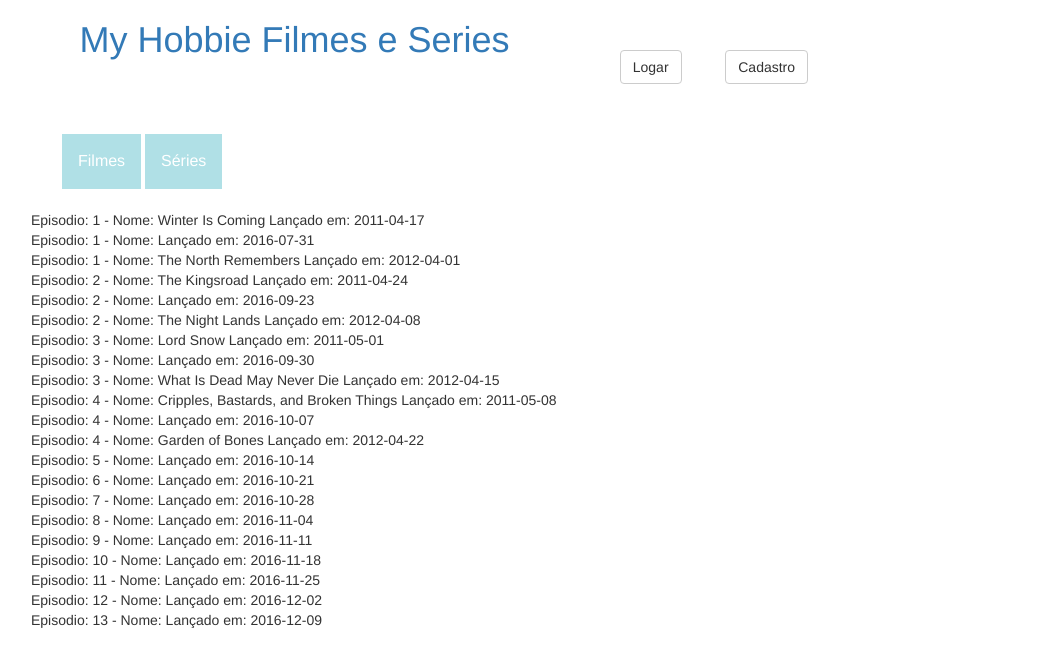
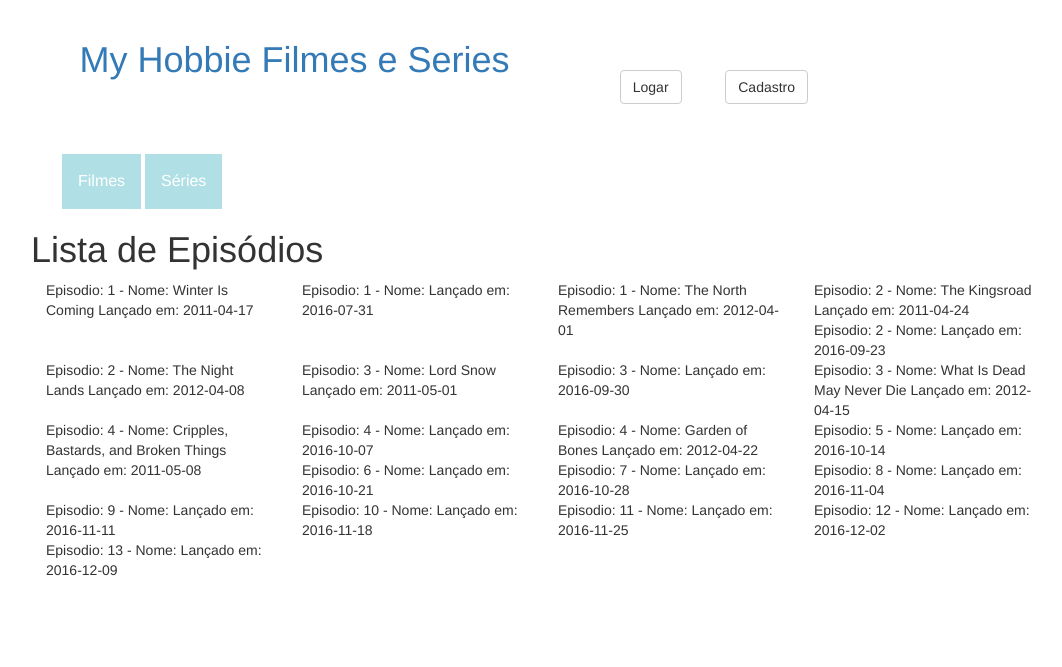
Before and after one commit to ltdagabriel/Projeto-BD, a PHP site: page / in a window 1280 px wide. Shown: the top 667 px of the page, without its empty margins (97-1159 px from the left). Run offline with PHP 8.4, Linux system fonts and the light colour scheme; data comes from the database, SQL or seed files in the repository; some libraries are stand-ins or nearby versions.

Commit message:
ta indo na lenta

```diff
--- a/site/index.php
+++ b/site/index.php
@@ -68,6 +68,7 @@
 	</div>
 </div>
 <div id='conteudo'>
+	<h1> Lista de Episódios</h1>
 	<?php
 	// cria a instrução SQL que vai selecionar os dados
 	$sql = "SELECT numero, nome, datta FROM episodio";
@@ -78,7 +79,7 @@
     // output data of each row
 		while($row = $dados->fetch_assoc()) {
 			echo "
-				<div clas='col-lg-3 col-md-3 col-sm-6'>
+				<div class='col-lg-3 col-md-3 col-sm-6'>
 				Episodio: " . $row["numero"]. " - Nome: " . $row["nome"]. " Lançado em: " . $row["datta"]. "</div>";
 		}
 	} else {
```
